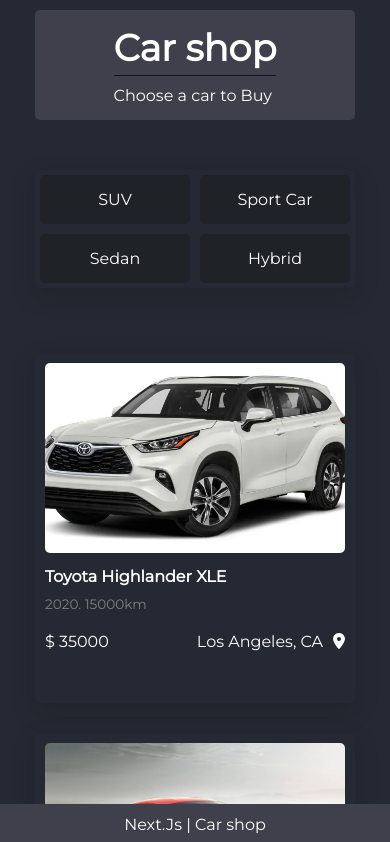
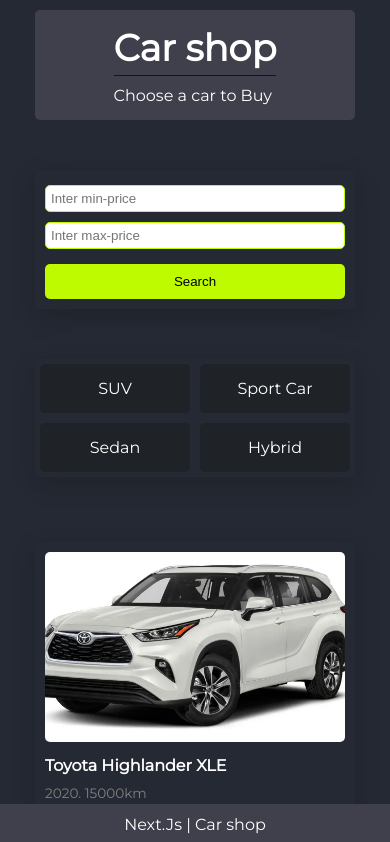
Before and after one commit to deaduchiha/cars-shop, a Next.js app: page /cars in a window 390 px wide. Shown: the top 842 px of the page. Built offline with nearby package versions, Linux system fonts and the light colour scheme.

Commit message:
add search bar container and css

```diff
--- /dev/null
+++ b/src/components/module/searchBar.jsx
@@ -0,0 +1,13 @@
+import React from "react";
+import styles from "./searchBar.module.css";
+export const SearchBar = () => {
+  return (
+    <div className={styles.container}>
+      <div>
+        <input type="text" placeholder="Inter min-price" />
+        <input type="text" placeholder="Inter max-price" />
+      </div>
+      <button>Search</button>
+    </div>
+  );
+};
--- /dev/null
+++ b/src/components/module/searchBar.module.css
@@ -0,0 +1,46 @@
+.container {
+  box-shadow: rgba(14, 14, 14, 0.2) 0 8px 24px;
+  width: 440px;
+  margin: 50px auto;
+  padding: 5px;
+  display: flex;
+  justify-content: space-between;
+}
+
+.container div {
+  display: flex;
+  flex-direction: column;
+  width: 100%;
+}
+
+.container input {
+  border: 1px solid #befa00;
+  border-radius: 5px;
+  padding: 5px;
+  margin: 5px 0;
+}
+
+.container button {
+  margin: 5px 0;
+  background-color: #befa00;
+  border: none;
+  padding: 10px;
+  border-radius: 5px;
+  cursor: pointer;
+  margin-left: 10px;
+}
+
+@media screen and (max-width: 600px) {
+  .container {
+    width: 320px;
+    flex-wrap: wrap;
+    justify-content: center;
+  }
+  .container button {
+    width: 100%;
+    margin: 5px;
+  }
+  .container div {
+    margin: 5px;
+  }
+}
--- a/src/pages/cars/index.jsx
+++ b/src/pages/cars/index.jsx
@@ -4,10 +4,12 @@
 //components
 import CarsPage from "@/components/templates/carsPage";
 import Categories from "@/components/module/Categories";
+import { SearchBar } from "@/components/module/searchBar";
 
 const Cars = () => {
   return (
     <>
+      <SearchBar />
       <Categories />
       <CarsPage data={carsData} />
     </>
```
